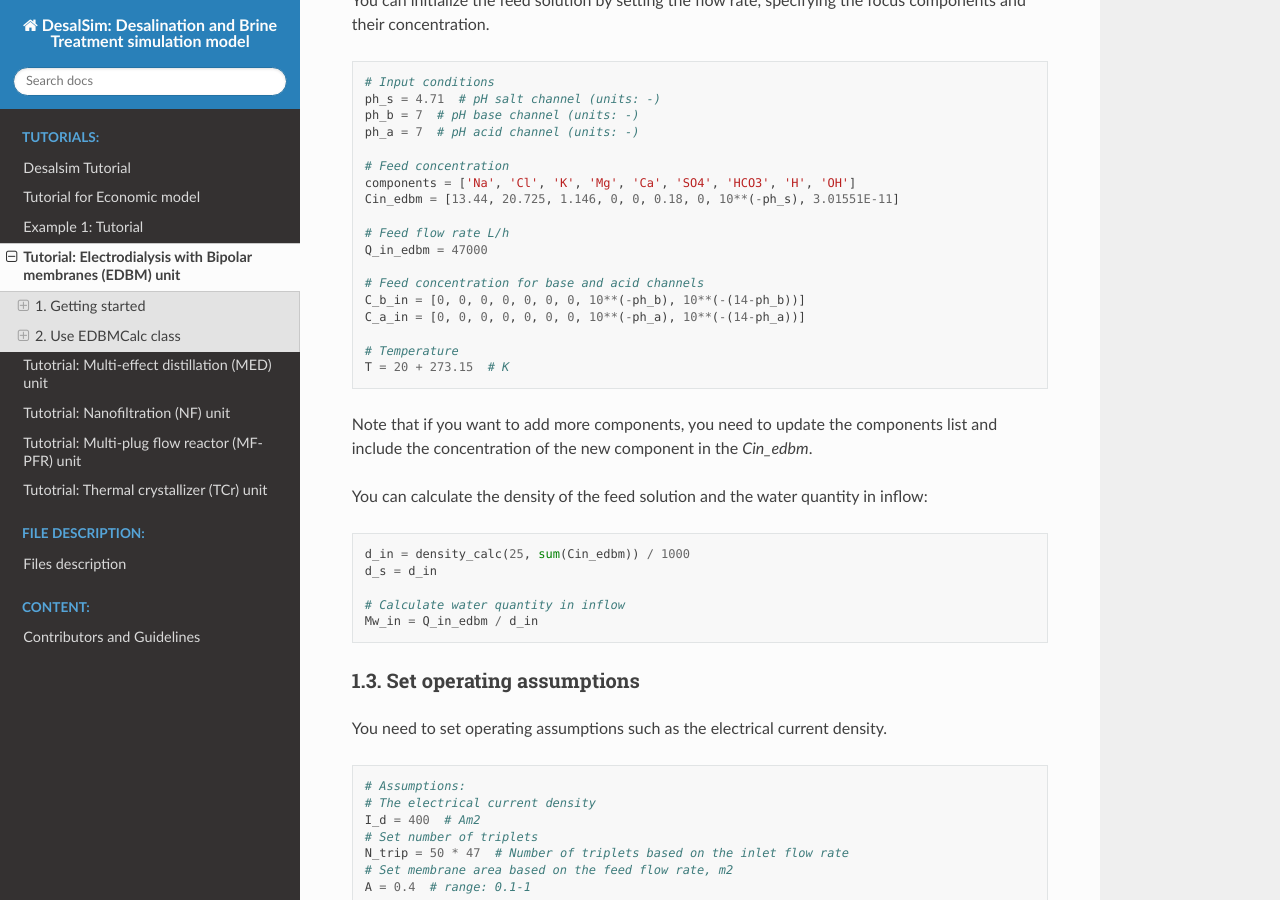
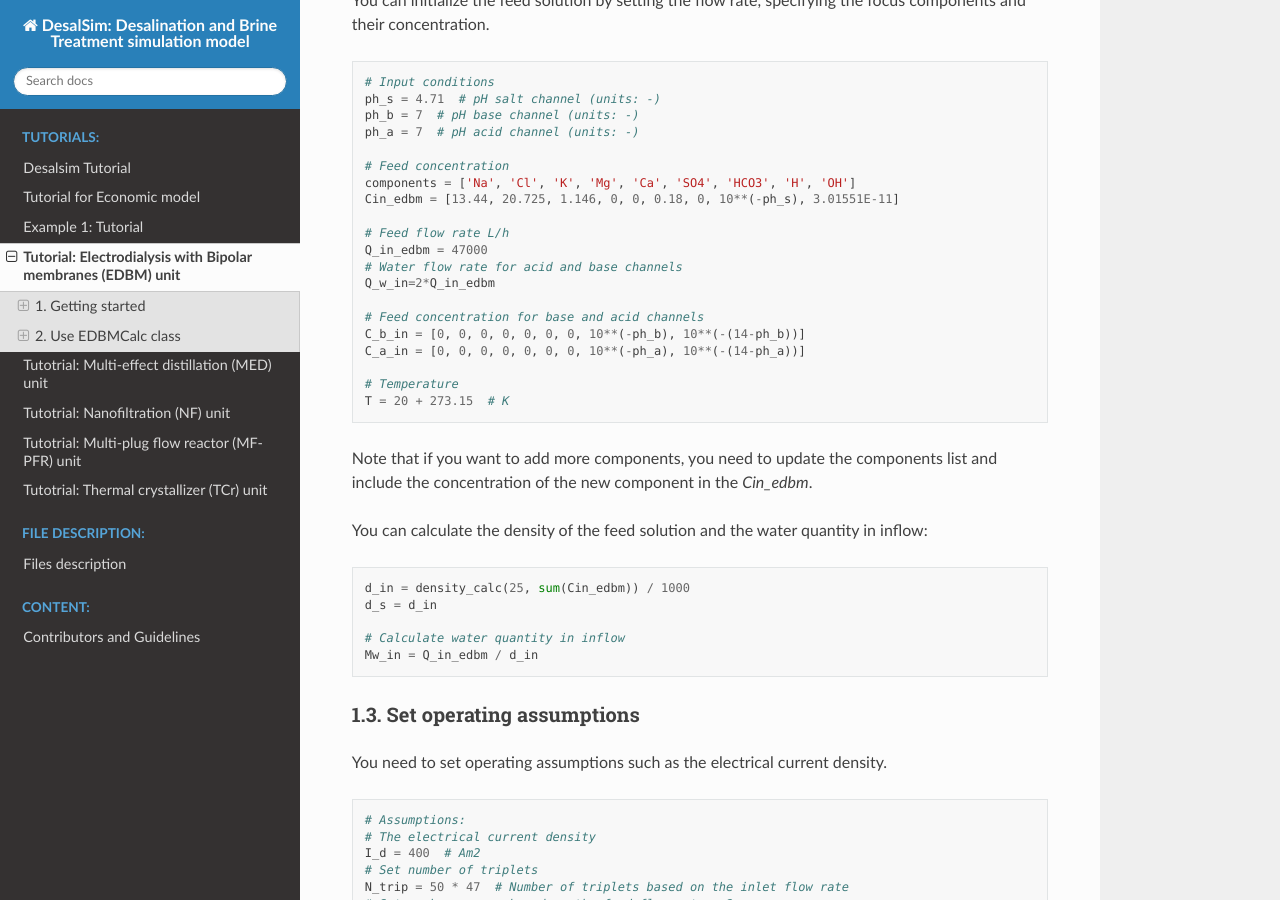
Before and after one commit to rodoulak/Desalsim_web, a Sphinx documentation site: the page built from source/Tutorials/EDBM_Tutorial.rst, in a window 1280 px wide and 900 px high, scrolled down 1592 px. Built offline with Sphinx 7.4.7 and the Read the Docs theme 2.0.0, drawn with Linux system fonts in a browser that asks for light colours.

Commit message:
Update EDBM_Tutorial.rst

```diff
--- a/source/Tutorials/EDBM_Tutorial.rst
+++ b/source/Tutorials/EDBM_Tutorial.rst
@@ -69,6 +69,8 @@
 
    # Feed flow rate L/h
    Q_in_edbm = 47000
+   # Water flow rate for acid and base channels
+   Q_w_in=2*Q_in_edbm
 
    # Feed concentration for base and acid channels
    C_b_in = [0, 0, 0, 0, 0, 0, 0, 10**(-ph_b), 10**(-(14-ph_b))]
```
